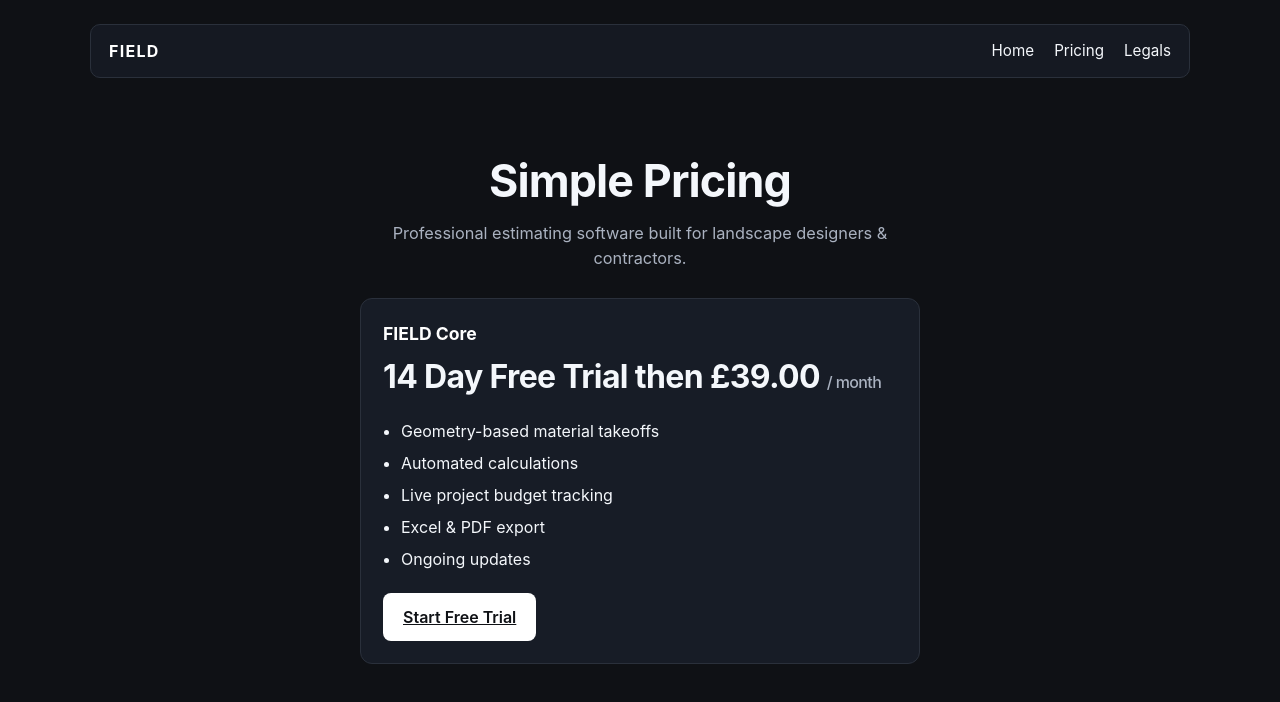
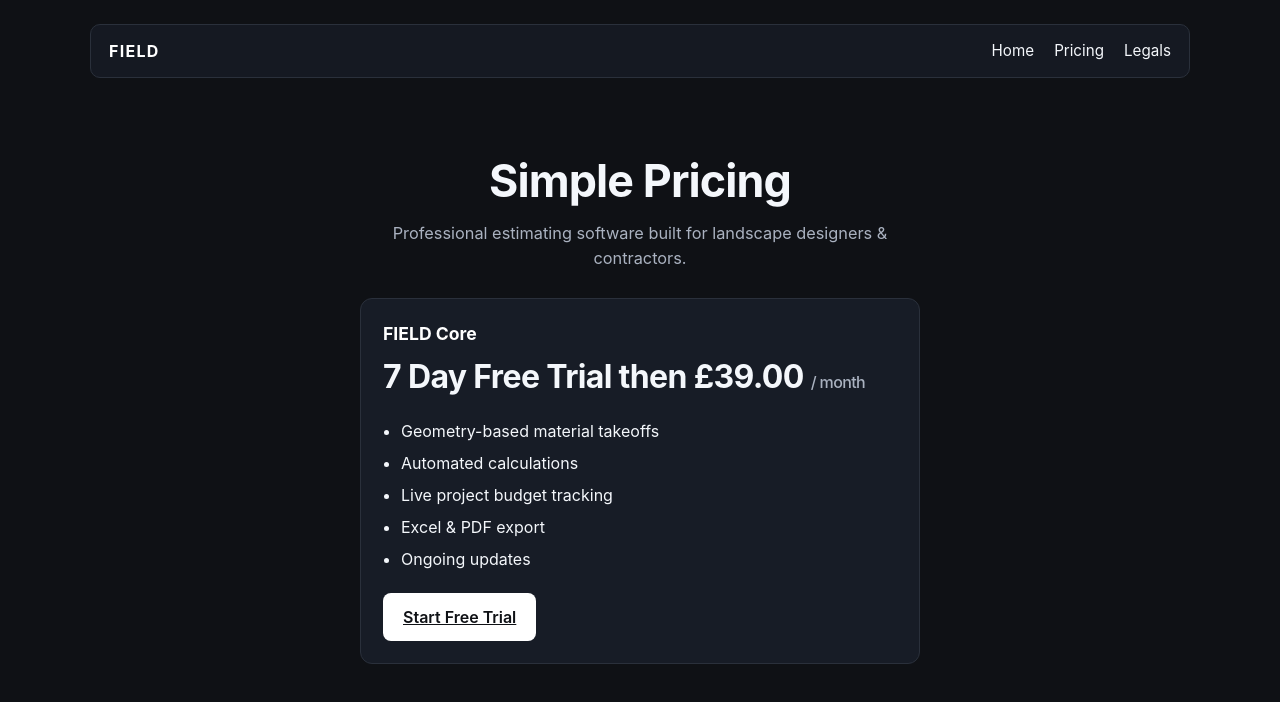
Before and after one commit to theobozzicatlin-lgtm/fieldengine-site, a website: page pricing.html in a window 1280 px wide. Drawn offline with Linux system fonts and the light colour scheme.

Commit message:
Update pricing.html

```diff
--- a/pricing.html
+++ b/pricing.html
@@ -168,7 +168,7 @@
 
         <article class="card" aria-label="FIELD Pro plan">
           <h2 class="plan-name">FIELD Core</h2>
-          <p class="price">14 Day Free Trial then £39.00 <span>/ month</span></p>
+          <p class="price">7 Day Free Trial then £39.00 <span>/ month</span></p>
           <ul>
             <li>Geometry-based material takeoffs</li>
             <li>Automated calculations</li>
```
